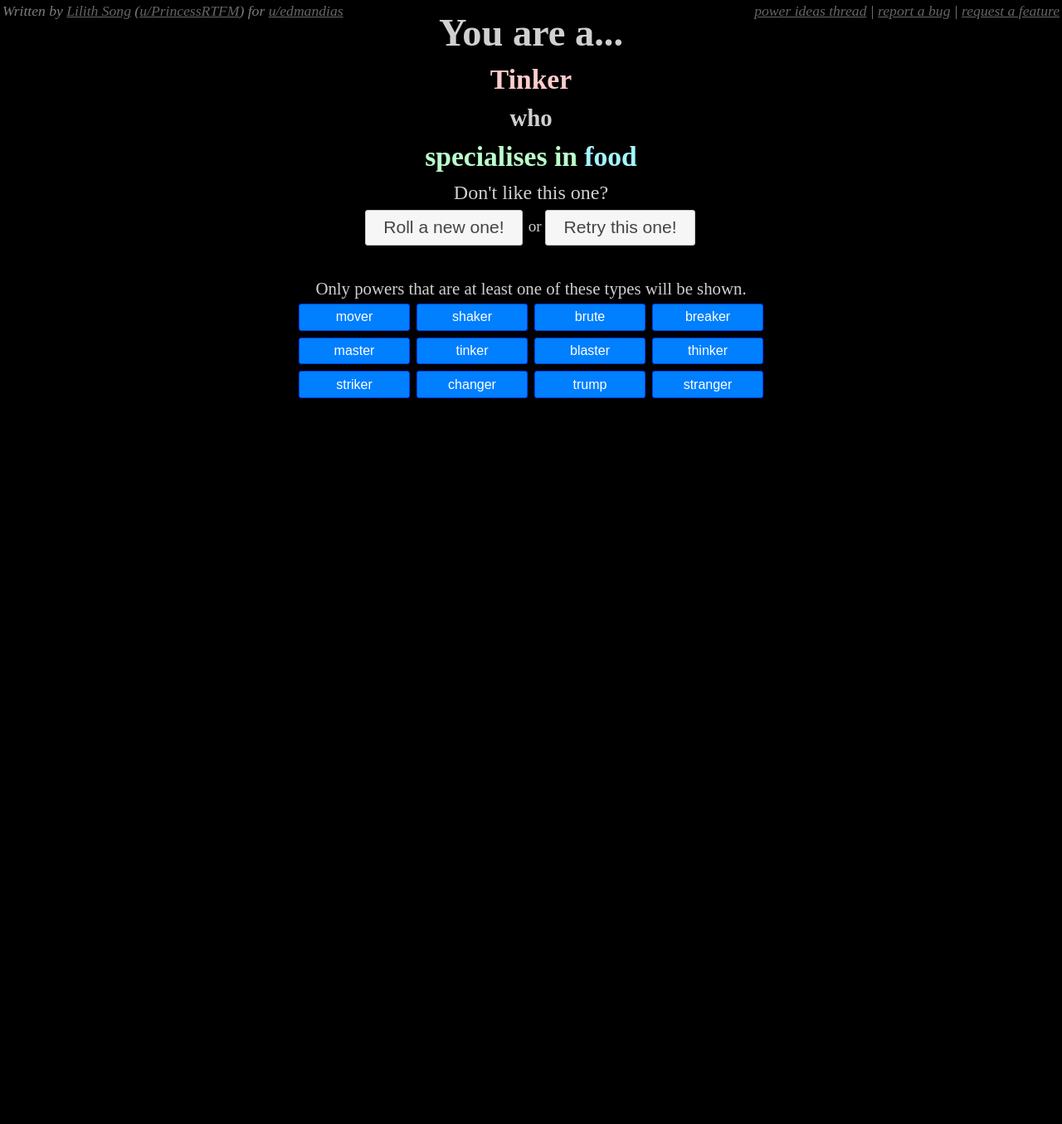
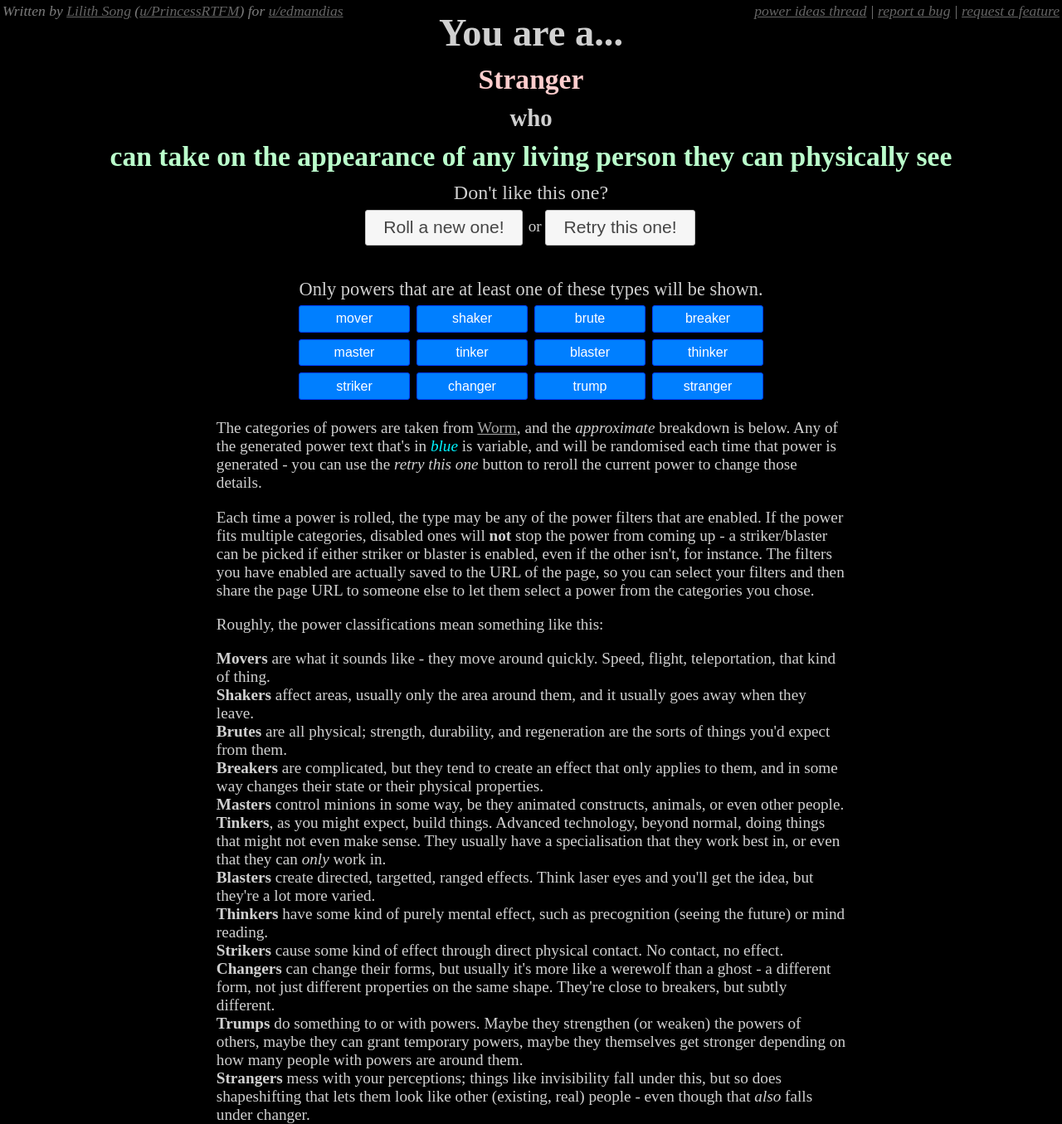
Before and after one commit to PrincessRTFM/WebUtil, a Jekyll site: the page cape.html, which Jekyll copies as it is, in a window 1280 px wide. Shown: the whole page at 83% size. Built offline with Jekyll 4.4.1, drawn with Linux system fonts in a browser that asks for light colours; nearby versions of some CDN libraries; before the commit the page ends 900 px from its top, so only the background shows below that; some of the changed lines change nothing that is shown.

Commit message:
Update RCG: better UI, help text, proper RNG

```diff
--- a/cape.html
+++ b/cape.html
@@ -80,7 +80,8 @@
 				color: #bbffcc;
 			}
 			.detail {
-				color: #a3f9ff;
+				color: #00f5ff;
+				cursor: help;
 			}
 			#filters {
 				margin: 12px;
@@ -91,8 +92,15 @@
 				margin: 4px 2px;
 			}
 			#filters > p {
-				font-size: 1.3em;
+				font-size: 1.4em;
 				margin: 2px;
+			}
+			#help {
+				width: 60%;
+				min-width: 300px;
+				margin: 0 auto;
+				text-align: left;
+				font-size: 1.2em;
 			}
 		</style>
 	</head>
@@ -130,6 +138,25 @@
 				<label for="filter-stranger">stranger</label><input type="checkbox" id="filter-stranger" checked="checked" />
 			</div>
 		</div>
+		<div id="help">
+			<p>The categories of powers are taken from <a href="https://parahumans.wordpress.com/">Worm</a>, and the <i>approximate</i> breakdown is below. Any of the generated power text that's in <i class="detail">blue</i> is variable, and will be randomised each time that power is generated - you can use the <i>retry this one</i> button to reroll the current power to change those details.</p>
+			<p>Each time a power is rolled, the type may be any of the power filters that are enabled. If the power fits multiple categories, disabled ones will <b>not</b> stop the power from coming up - a striker/blaster can be picked if either striker or blaster is enabled, even if the other isn't, for instance. The filters you have enabled are actually saved to the URL of the page, so you can select your filters and then share the page URL to someone else to let them select a power from the categories you chose.</p>
+			<p>Roughly, the power classifications mean something like this:</p>
+			<p>
+				<b>Movers</b> are what it sounds like - they move around quickly. Speed, flight, teleportation, that kind of thing.<br/>
+				<b>Shakers</b> affect areas, usually only the area around them, and it usually goes away when they leave.<br/>
+				<b>Brutes</b> are all physical; strength, durability, and regeneration are the sorts of things you'd expect from them.<br/>
+				<b>Breakers</b> are complicated, but they tend to create an effect that only applies to them, and in some way changes their state or their physical properties.<br/>
+				<b>Masters</b> control minions in some way, be they animated constructs, animals, or even other people.<br/>
+				<b>Tinkers</b>, as you might expect, build things. Advanced technology, beyond normal, doing things that might not even make sense. They usually have a specialisation that they work best in, or even that they can <i>only</i> work in.<br/>
+				<b>Blasters</b> create directed, targetted, ranged effects. Think laser eyes and you'll get the idea, but they're a lot more varied.<br/>
+				<b>Thinkers</b> have some kind of purely mental effect, such as precognition (seeing the future) or mind reading.<br/>
+				<b>Strikers</b> cause some kind of effect through direct physical contact. No contact, no effect.<br/>
+				<b>Changers</b> can change their forms, but usually it's more like a werewolf than a ghost - a different form, not just different properties on the same shape. They're close to breakers, but subtly different.<br/>
+				<b>Trumps</b> do something to or with powers. Maybe they strengthen (or weaken) the powers of others, maybe they can grant temporary powers, maybe they themselves get stronger depending on how many people with powers are around them.<br/>
+				<b>Strangers</b> mess with your perceptions; things like invisibility fall under this, but so does shapeshifting that lets them look like other (existing, real) people - even though that <i>also</i> falls under changer.
+			</p>
+		</div>
 		<address id="credit">
 			Written by
 			<a href="https://github.com/PrincessRTFM">Lilith Song</a>
--- a/js/cape.browser.js
+++ b/js/cape.browser.js
@@ -82,7 +82,5 @@ $(() => {
 	reroll.on('click', offerNewPower);
 	tweak.on('click', updateDisplay);
 	filters.on('input', updateFragment);
-	if (generateDifferentPower()) {
-		updateDisplay();
-	}
+	offerNewPower();
 });
--- a/js/cape.core.browser.js
+++ b/js/cape.core.browser.js
@@ -57,13 +57,32 @@ class Power {
 		return !!Object.keys(this.bindings).length;
 	}
 	get ability() {
+		const detailTitle = "This is a randomisable detail - reroll this power to change it!";
 		let text = this.rawText;
 		for (const key in this.bindings) {
 			if (Object.prototype.hasOwnProperty.call(this.bindings, key)) {
 				const options = this.bindings[key];
 				const chosen = options[Math.floor(Math.random() * options.length)];
-				text = text.replace(new RegExp(`\\{#${key}\\}`, 'ug'), `<span class="detail">${chosen}</span>`);
+				text = text.replace(
+					new RegExp(`\\{#${key}\\}`, 'ug'),
+					`<span class="detail" title="${detailTitle}">${chosen}</span>`
+				);
 			}
+		}
+		const rngPattern = /\{=\s*(\d+)\D+(\d+)\}/u;
+		while (text.match(rngPattern)) {
+			text = text.replace(rngPattern, (_, min, max) => {
+				min = parseInt(min, 10);
+				max = parseInt(max, 10);
+				if (min > max) {
+					// eslint-disable-next-line array-bracket-newline, array-bracket-spacing, array-element-newline
+					[min, max] = [max, min];
+				}
+				else if (min == max) {
+					return min;
+				}
+				return Math.floor(Math.random() * (max - min + 1)) + min;
+			});
 		}
 		return text;
 	}
--- a/js/cape.lib.browser.js
+++ b/js/cape.lib.browser.js
@@ -55,17 +55,11 @@ const POWERS = [
 	),
 	new Power(
 		'shaker',
-		'can {#effect} their environment within {#distance} {#unit}',
+		'can {#effect} their environment within {=5 25} {#unit}',
 		{
 			effect: [
 				'soften',
 				'harden',
-			],
-			distance: [
-				'five',
-				'ten',
-				'fifteen',
-				'twenty',
 			],
 			unit: [
 				'feet',
@@ -218,7 +212,7 @@ const POWERS = [
 	),
 	new Power(
 		'striker changer',
-		'can turn into any {#target} they have touched in the last {#time} minutes',
+		'can turn into any {#target} they have touched in the last {=10 30} minutes',
 		{
 			target: [
 				'living creature (including humans)',
@@ -227,11 +221,6 @@ const POWERS = [
 				'non-human',
 				'mammal (including humans)',
 				'mammal (excluding humans)',
-			],
-			time: [
-				'ten',
-				'fifteen',
-				'thirty',
 			],
 		}
 	),
@@ -269,14 +258,12 @@ const POWERS = [
 	),
 	new Power(
 		'thinker',
-		'has unlimited omniscience within {#range} metres/yards',
+		'has unlimited omniscience within {=5 25} {#unit}',
 		{
-			range: [
-				'five',
-				'ten',
-				'fifteen',
-				'twenty',
-				'twenty five',
+			unit: [
+				'feet',
+				'yards',
+				'metres',
 			],
 		}
 	),
@@ -290,27 +277,17 @@ const POWERS = [
 	),
 	new Power(
 		'shaker',
-		'slows down anything within {#range} metres/yards that they feel threatened by,'
-		+ ' to a minimum of {#speed} {#unit}',
+		'slows down anything within {=5 25} {#range} that they feel threatened by,'
+		+ ' to a minimum of {=1 10} {#unit} per hour',
 		{
 			range: [
-				'five',
-				'ten',
-				'fifteen',
-				'twenty',
-				'twenty five',
-			],
-			speed: [
-				'one',
-				'three',
-				'five',
-				'seven',
-				'eight',
-				'ten',
+				'feet',
+				'yards',
+				'metres',
 			],
 			unit: [
-				'mph',
-				'kph',
+				'miles',
+				'kilometres',
 			],
 		}
 	),
```
